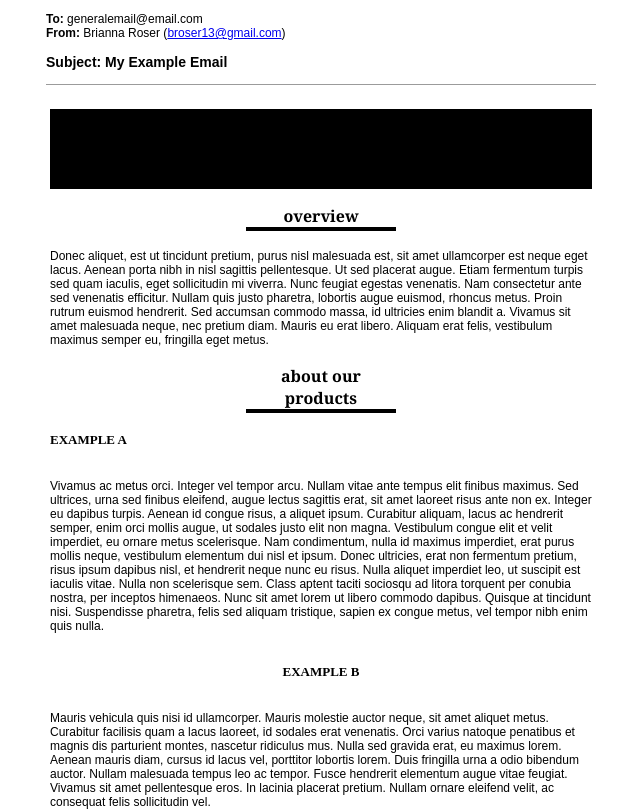
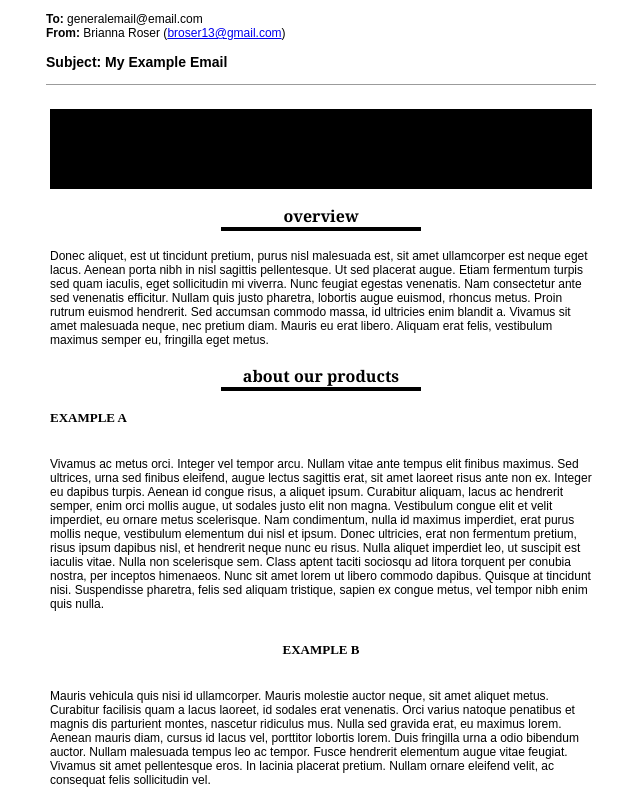
Before and after one commit to broser13/Email-2, a plain HTML site: page index.html in a window 1280 px wide. Shown: the top 812 px of the page, without its empty margins (319-959 px from the left). Drawn offline with Linux system fonts and the light colour scheme.

Commit message:
Update index.html

```diff
--- a/index.html
+++ b/index.html
@@ -29,7 +29,7 @@
 			</tr>
 			<tr>
 				<td style="text-align: center; font-family: Georgia; font-weight: 400;">
-					<p style="border-bottom: #000000 solid 4px; width: 150px; margin: auto; padding-top: 10px;"><b>overview</b></p>
+					<p style="border-bottom: #000000 solid 4px; width: 200px; margin: auto; padding-top: 10px;"><b>overview</b></p>
 				</td>
 			</tr>
 			<tr>
@@ -42,7 +42,7 @@
 
 			<tr>
 				<td style="text-align: center; font-family: Georgia; font-weight: 400;">
-					<p style="border-bottom: #000000 solid 4px; width: 150px; margin: auto;"><b>about our products</b></p>
+					<p style="border-bottom: #000000 solid 4px; width: 200px; margin: auto;"><b>about our products</b></p>
 				</td>
 			</tr>
 			<tr>
@@ -100,7 +100,7 @@
 
 		<tr>
 			<td style="text-align: center; font-family: Georgia; font-weight: 400;">
-				<br><p style="border-bottom: #000000 solid 4px; width: 150px; margin: auto;"><b>
+				<br><p style="border-bottom: #000000 solid 4px; width: 200px; margin: auto;"><b>
 					conclusion</b>
 				</p>
 			</td>
```
